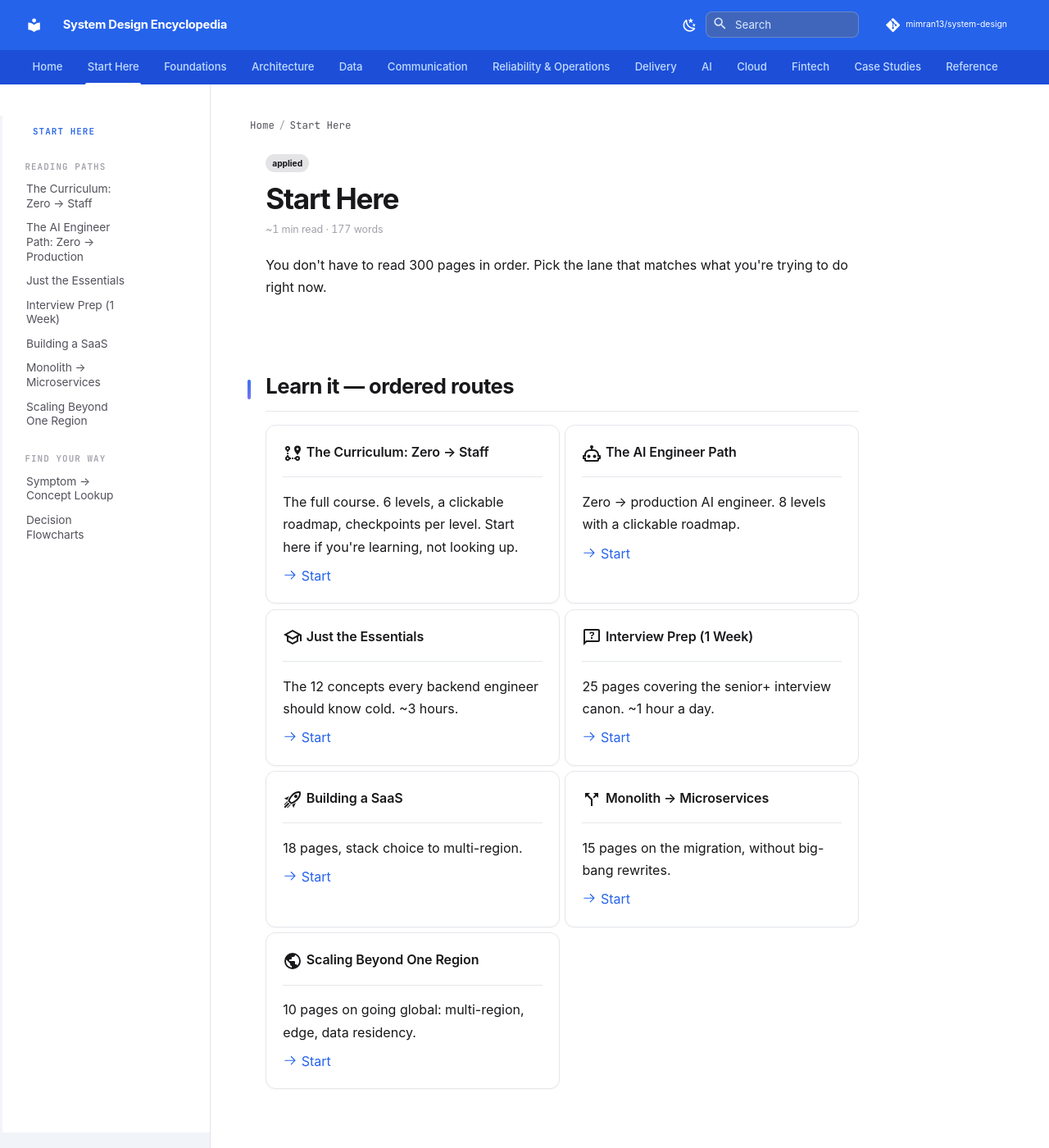
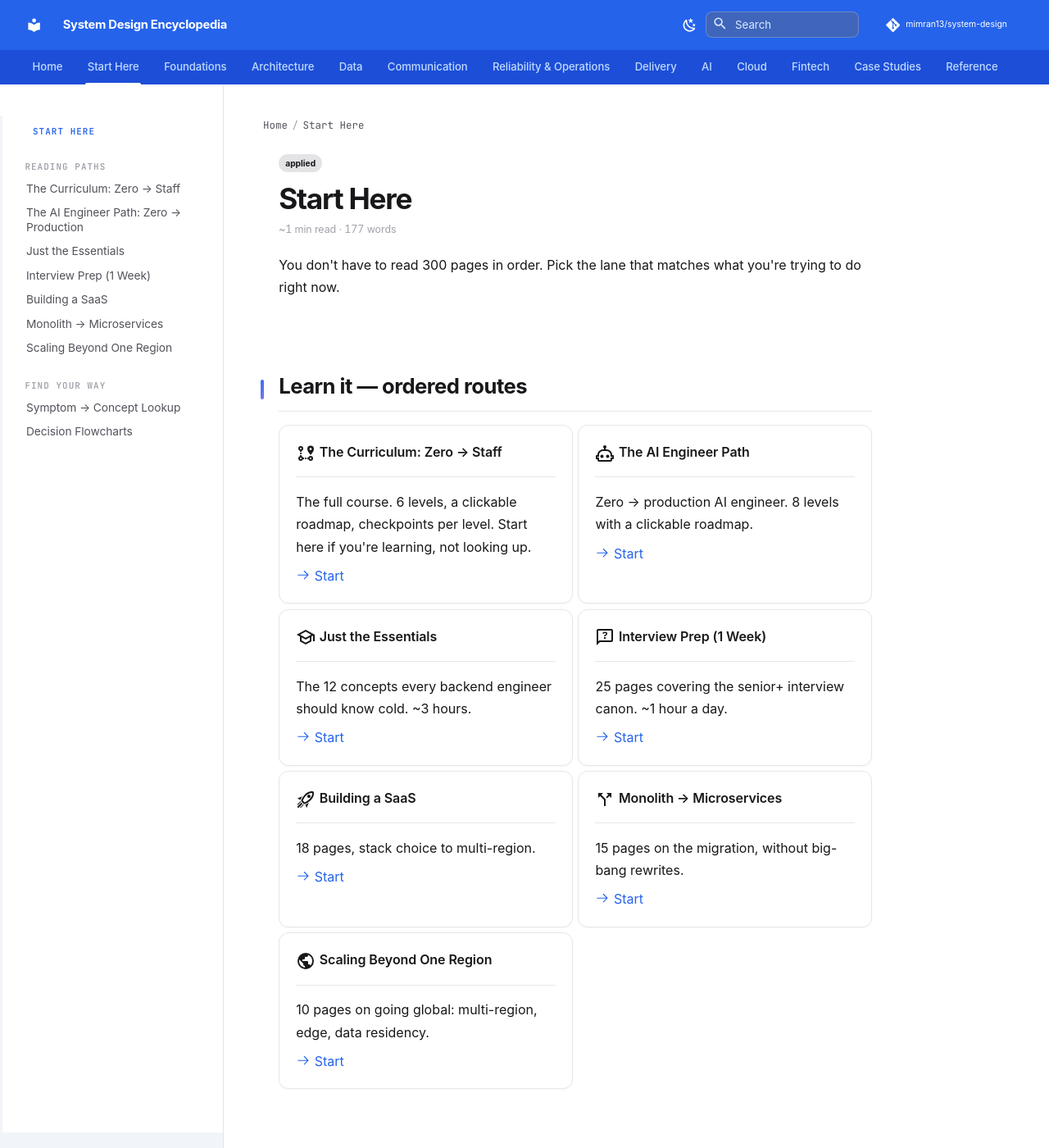
Before and after one commit to mimran13/system-design, an MkDocs documentation site: the page built from docs/paths/index.md, in a window 1280 px wide and 1400 px high. Shown: the whole window at 82% size. Built offline with MkDocs 1.6.1 and Material for MkDocs 9.7.7, drawn with Linux system fonts in a browser that asks for light colours; comment, search, counter and statistics services are not loaded.

Commit message:
fix(theme): nav fills the sidebar width (remove Material's drawer padding-right)
Material's .md-sidebar__inner has padding-right: calc(100% - 11.5rem) (a drawer
leftover), which squeezed the nav into the left ~11.5rem of a 17rem sidebar,
leaving dead space on the right. Zero it so the nav uses the full width; widen
sidebar 16->17rem.

Co-Authored-By: Claude Opus 4.8 (1M context) <noreply@anthropic.com>

```diff
--- a/docs/stylesheets/extra.css
+++ b/docs/stylesheets/extra.css
@@ -392,7 +392,14 @@ a, button, .md-nav__link, .md-typeset .grid.cards > ul > li {
 .md-sidebar--primary .md-sidebar__scrollwrap,
 .md-sidebar--primary .md-sidebar__inner {
   background-color: var(--sd-sidebar-bg) !important;
-  width: 16rem;
+  width: 17rem;
+}
+
+/* Material reserves padding-right: calc(100% - 11.5rem) on the inner (drawer
+   leftover), squeezing the nav into the left ~11.5rem. Remove it so the nav
+   fills the full sidebar width. */
+.md-sidebar--primary .md-sidebar__inner {
+  padding-right: 0 !important;
 }
 
 .md-sidebar--primary {
```
